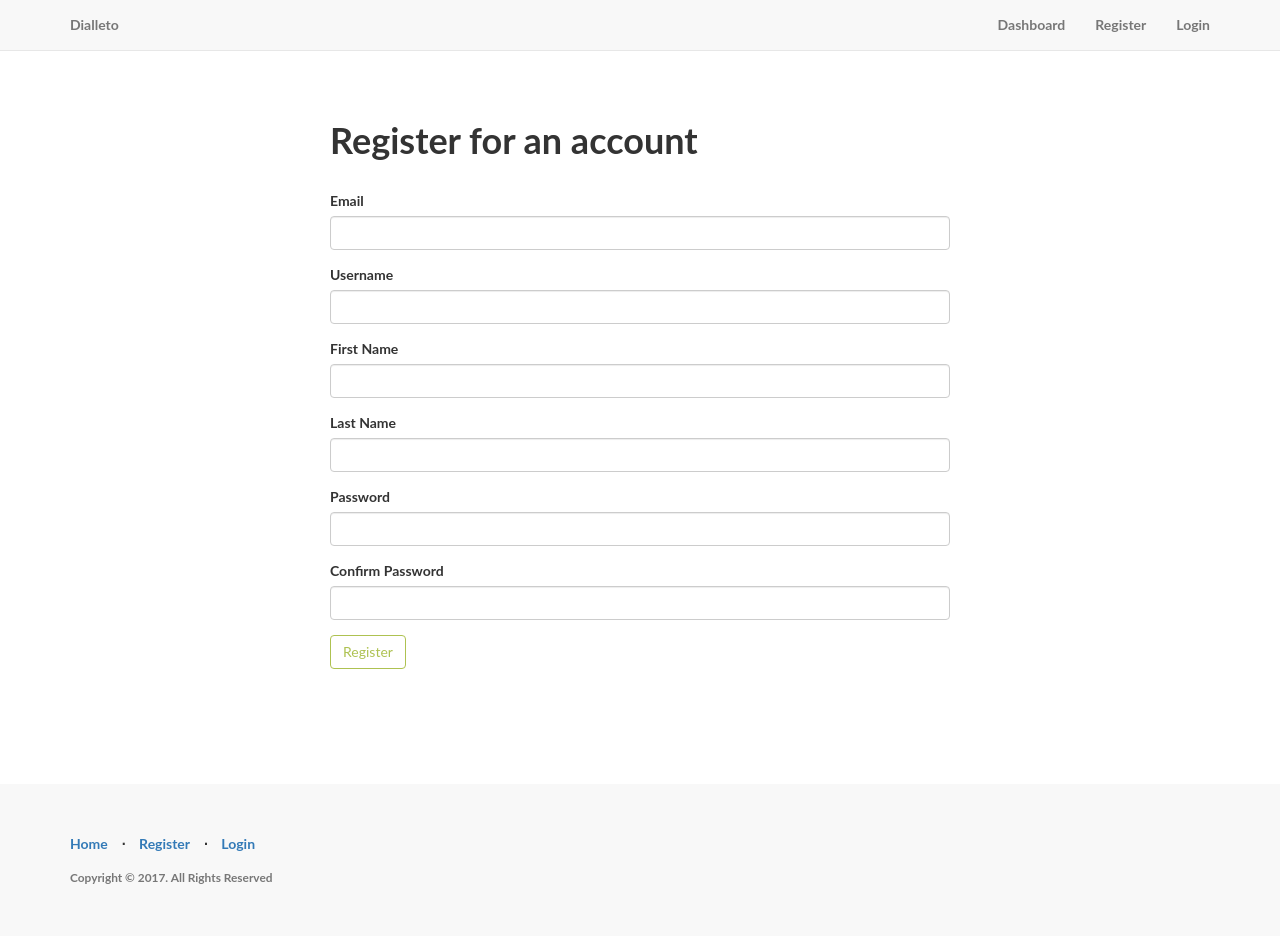
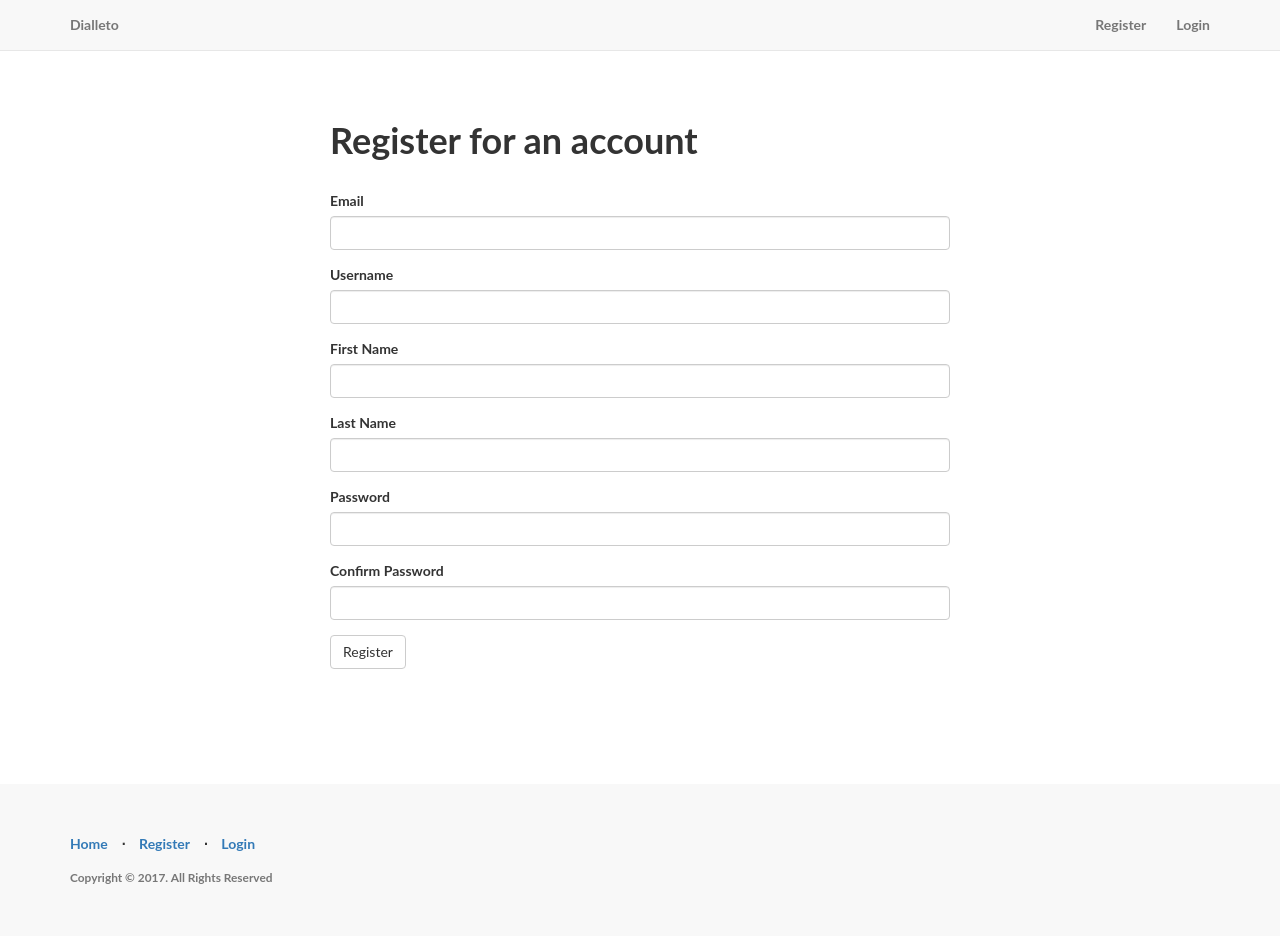
Before and after one commit to DiegoPires/dialleto, a Flask app: page /auth/register in a window 1280 px wide. Run offline with Flask 2, Linux system fonts and the light colour scheme; parts of the project's set-up code (start-up, migrations or seed data) failed here and were passed over; some libraries are stand-ins or nearby versions.

Commit message:
Small fixes

```diff
--- a/app/static/css/style.css
+++ b/app/static/css/style.css
@@ -23,19 +23,9 @@ p.copyright {
 .alert-info {
     width: 50%;
     margin: auto;
-    color: #687430;
-    background-color: #e6ecca;
-    border-color: #aec251;
 }
 
-.btn-default {
-    border-color: #aec251;
-    color: #aec251;
-}
 
-.btn-default:hover {
-    background-color: #aec251;
-}
 
 .center {
     margin: auto;
--- a/app/templates/base.html
+++ b/app/templates/base.html
@@ -21,7 +21,6 @@
           </div>
           <div class="collapse navbar-collapse" id="bs-example-navbar-collapse-1">
               <ul class="nav navbar-nav navbar-right">
-                  <li><a href="{{ url_for('dictionary.index') }}">Dashboard</a></li>
                 {% if current_user.is_authenticated %}
                   <li><a href="{{ url_for('auth.logout') }}">Logout</a></li>
                   <li><a><i class="fa fa-user"></i>  Hi, {{ current_user.username }}!</a></li>
```
Lines whose indentation alone changed are shown as unchanged.
